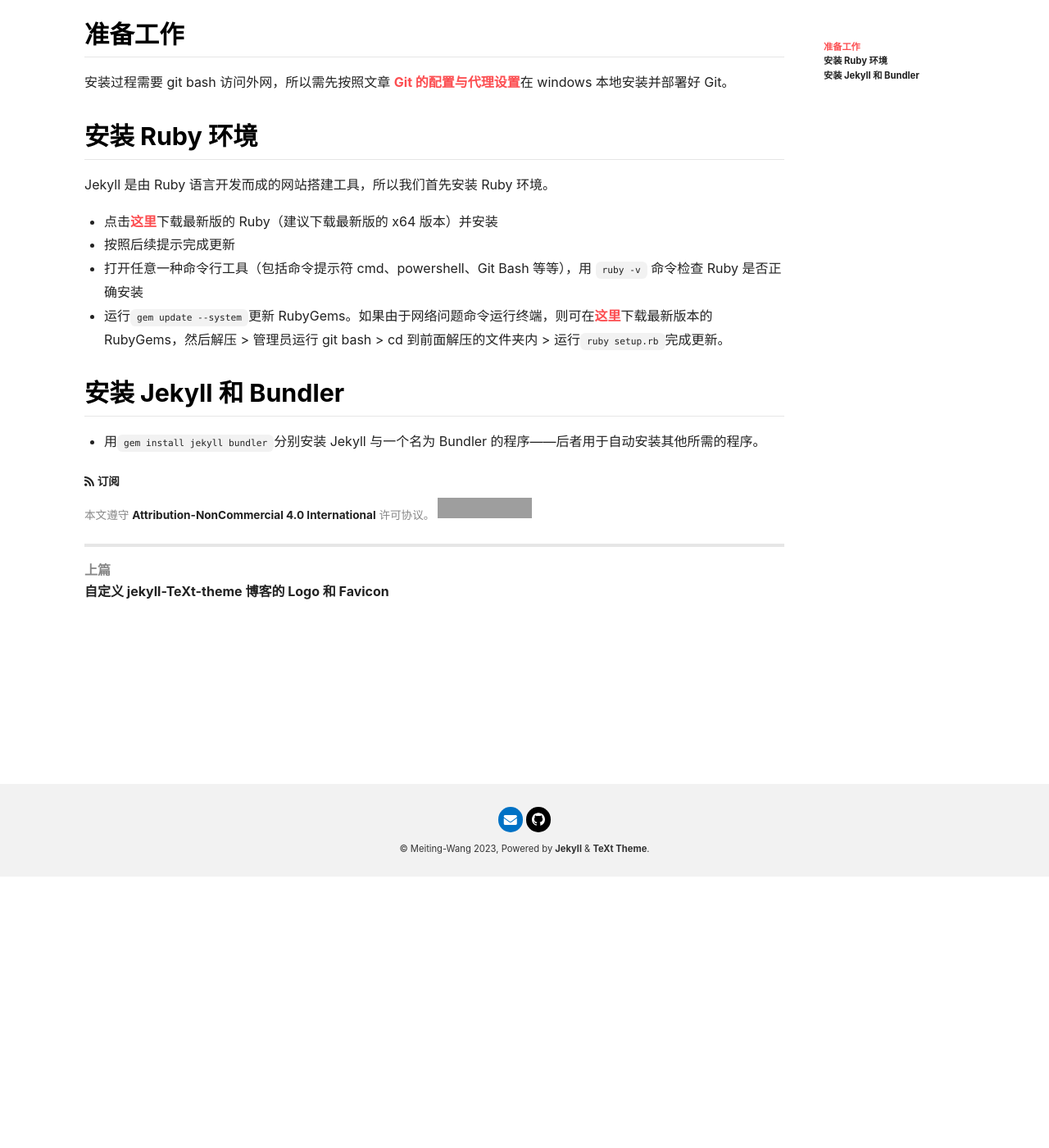
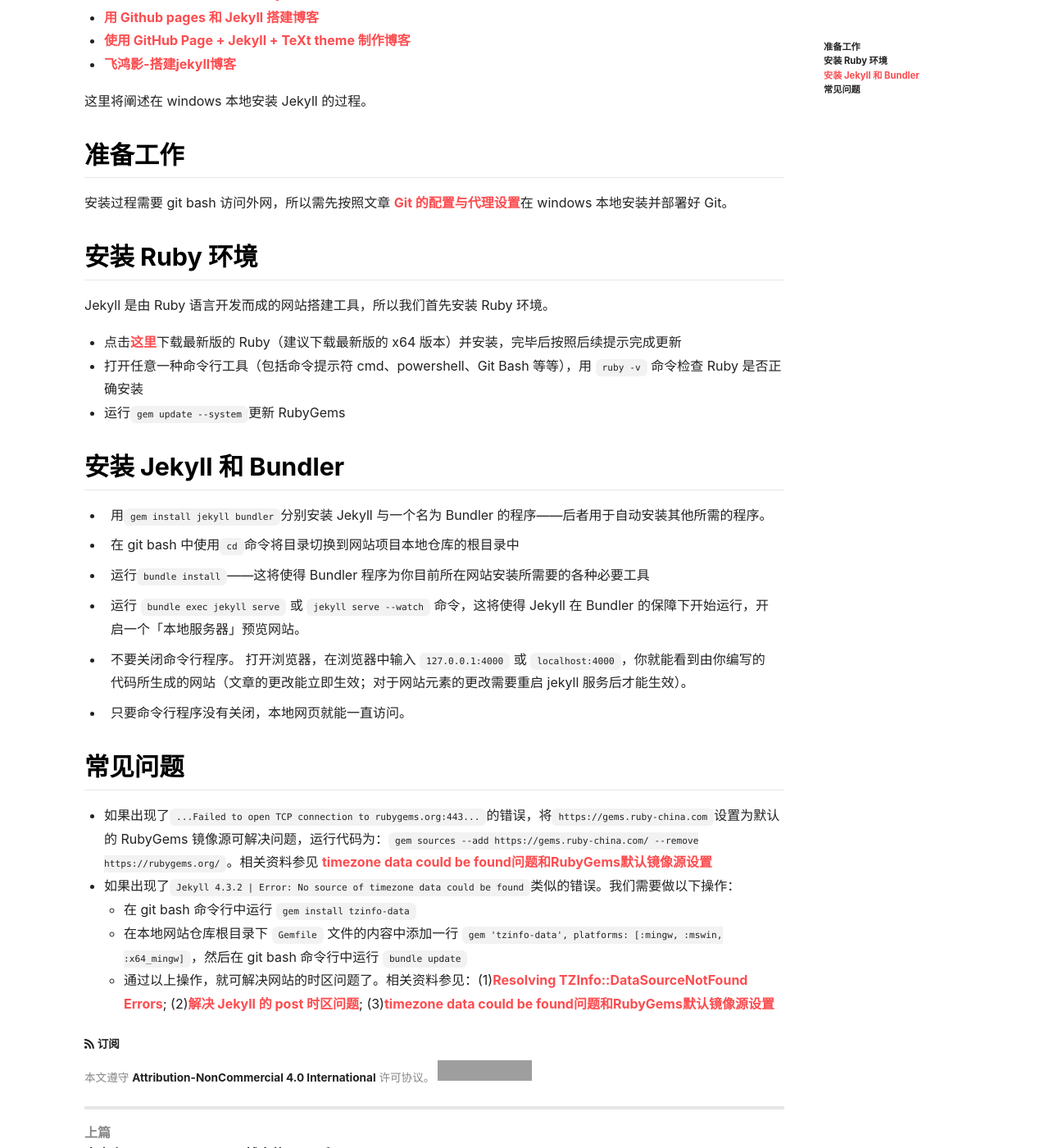
Before and after one commit to Meiting-Wang/Meiting-Wang.github.io, a Jekyll site: the page built from _posts/2023-08-10-在windows上安装JK.md, in a window 1280 px wide and 1400 px high, scrolled down 331 px. Shown: the whole window at 82% size. Built offline with Jekyll 4.4.1, drawn with Linux system fonts in a browser that asks for light colours; nearby versions of some CDN libraries; some of the changed text lies outside the part shown; grey boxes are pictures that could not be loaded.

Commit message:
update on 2023-08-10 06:59:14

```diff
--- a/Gemfile
+++ b/Gemfile
@@ -1,4 +1,4 @@
 source "https://rubygems.org"
-
+gem 'tzinfo-data', platforms: [:mingw, :mswin, :x64_mingw]
 # gem "github-pages", group: :jekyll_plugins
 gemspec
--- a/_posts/2023-08-10-在windows上安装JK.md
+++ b/_posts/2023-08-10-在windows上安装JK.md
@@ -3,7 +3,14 @@ title: 在 Windows 系统上安装 Jekyll
 tags: jekyll
 ---
 
-为了在本地调试由 Jekyll 生成的网站效果，有必要在自己的系统上安装 Jekyll。借鉴了[在 Windows 系统上安装 Jekyll](https://www.xjtu-blacksmith.cn/notes/install-jekyll-on-windows)，这里将阐述在 windows 本地安装 Jekyll 的过程。
+为了在本地调试由 Jekyll 生成的网站效果，有必要在自己的系统上安装 Jekyll。依据
+
+- [在 Windows 系统上安装 Jekyll](https://www.xjtu-blacksmith.cn/notes/install-jekyll-on-windows)
+- [用 Github pages 和 Jekyll 搭建博客](https://yuleii.github.io/2020/06/09/build-blog-with-github-pages-and-jekyll.html)
+- [使用 GitHub Page + Jekyll + TeXt theme 制作博客](https://zhuanlan.zhihu.com/p/385384830)
+- [飞鸿影-搭建jekyll博客](https://www.cnblogs.com/52fhy/p/5096251.html)
+
+这里将阐述在 windows 本地安装 Jekyll 的过程。
 
 ## 准备工作
 
@@ -13,11 +20,28 @@ tags: jekyll
 
 Jekyll 是由 Ruby 语言开发而成的网站搭建工具，所以我们首先安装 Ruby 环境。
 
-- 点击[这里](https://rubyinstaller.org/downloads/)下载最新版的 Ruby（建议下载最新版的 x64 版本）并安装
-- 按照后续提示完成更新
+- 点击[这里](https://rubyinstaller.org/downloads/)下载最新版的 Ruby（建议下载最新版的 x64 版本）并安装，完毕后按照后续提示完成更新
 - 打开任意一种命令行工具（包括命令提示符 cmd、powershell、Git Bash 等等），用 `ruby -v` 命令检查 Ruby 是否正确安装
-- 运行`gem update --system`更新 RubyGems。如果由于网络问题命令运行终端，则可在[这里](https://rubygems.org/pages/download)下载最新版本的 RubyGems，然后解压 > 管理员运行 git bash > cd 到前面解压的文件夹内 > 运行`ruby setup.rb`完成更新。
+- 运行`gem update --system`更新 RubyGems
 
 ## 安装 Jekyll 和 Bundler
 
 - 用`gem install jekyll bundler`分别安装 Jekyll 与一个名为 Bundler 的程序——后者用于自动安装其他所需的程序。
+
+- 在 git bash 中使用`cd`命令将目录切换到网站项目本地仓库的根目录中
+
+- 运行`bundle install`——这将使得 Bundler 程序为你目前所在网站安装所需要的各种必要工具
+
+- 运行 `bundle exec jekyll serve` 或 `jekyll serve --watch` 命令，这将使得 Jekyll 在 Bundler 的保障下开始运行，开启一个「本地服务器」预览网站。
+
+- 不要关闭命令行程序。 打开浏览器，在浏览器中输入 `127.0.0.1:4000` 或 `localhost:4000`，你就能看到由你编写的代码所生成的网站（文章的更改能立即生效；对于网站元素的更改需要重启 jekyll 服务后才能生效）。
+
+- 只要命令行程序没有关闭，本地网页就能一直访问。
+
+## 常见问题
+
+- 如果出现了`...Failed to open TCP connection to rubygems.org:443...`的错误，将`https://gems.ruby-china.com`设置为默认的 RubyGems 镜像源可解决问题，运行代码为：`gem sources --add https://gems.ruby-china.com/ --remove https://rubygems.org/`。相关资料参见 [timezone data could be found问题和RubyGems默认镜像源设置](https://blog.csdn.net/shysea2019/article/details/130647010)
+- 如果出现了`Jekyll 4.3.2 | Error: No source of timezone data could be found`类似的错误。我们需要做以下操作：
+  - 在 git bash 命令行中运行 `gem install tzinfo-data`
+  - 在本地网站仓库根目录下 `Gemfile` 文件的内容中添加一行 `gem 'tzinfo-data', platforms: [:mingw, :mswin, :x64_mingw]`，然后在 git bash 命令行中运行 `bundle update`
+  - 通过以上操作，就可解决网站的时区问题了。相关资料参见：(1)[Resolving TZInfo::DataSourceNotFound Errors](https://github.com/tzinfo/tzinfo/wiki/Resolving-TZInfo::DataSourceNotFound-Errors); (2)[解决 Jekyll 的 post 时区问题](https://blog.jasongzy.com/jekyll-timezone.html); (3)[timezone data could be found问题和RubyGems默认镜像源设置](https://blog.csdn.net/shysea2019/article/details/130647010)
```
